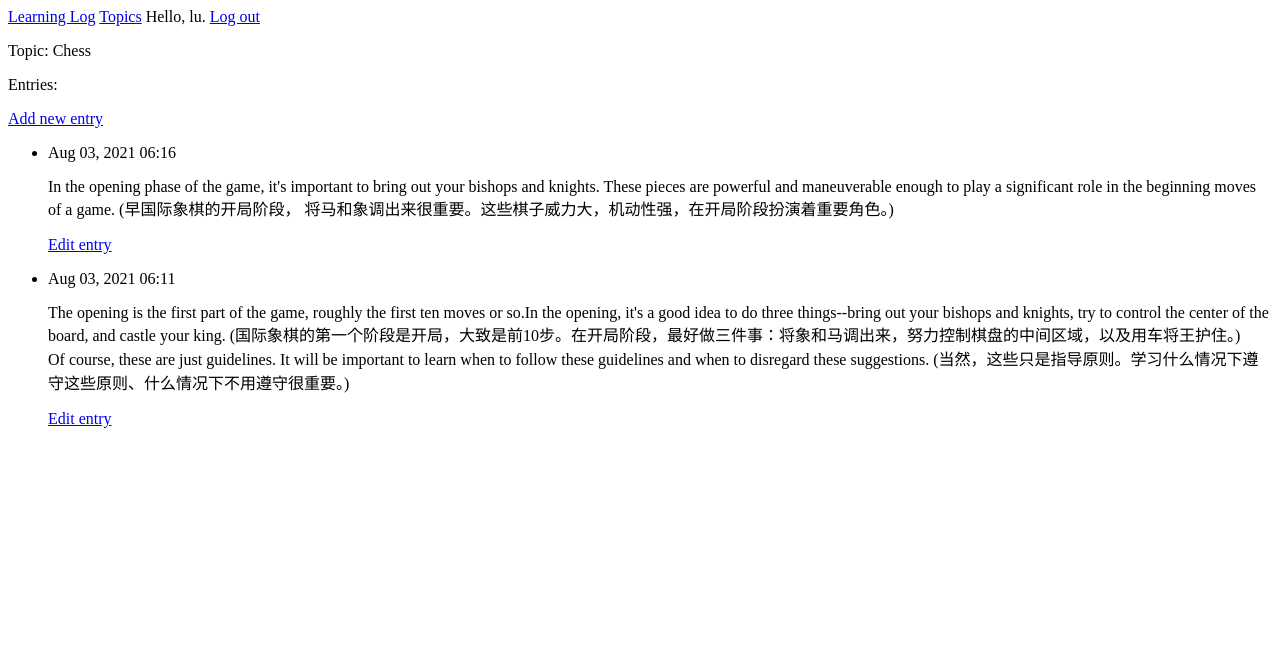
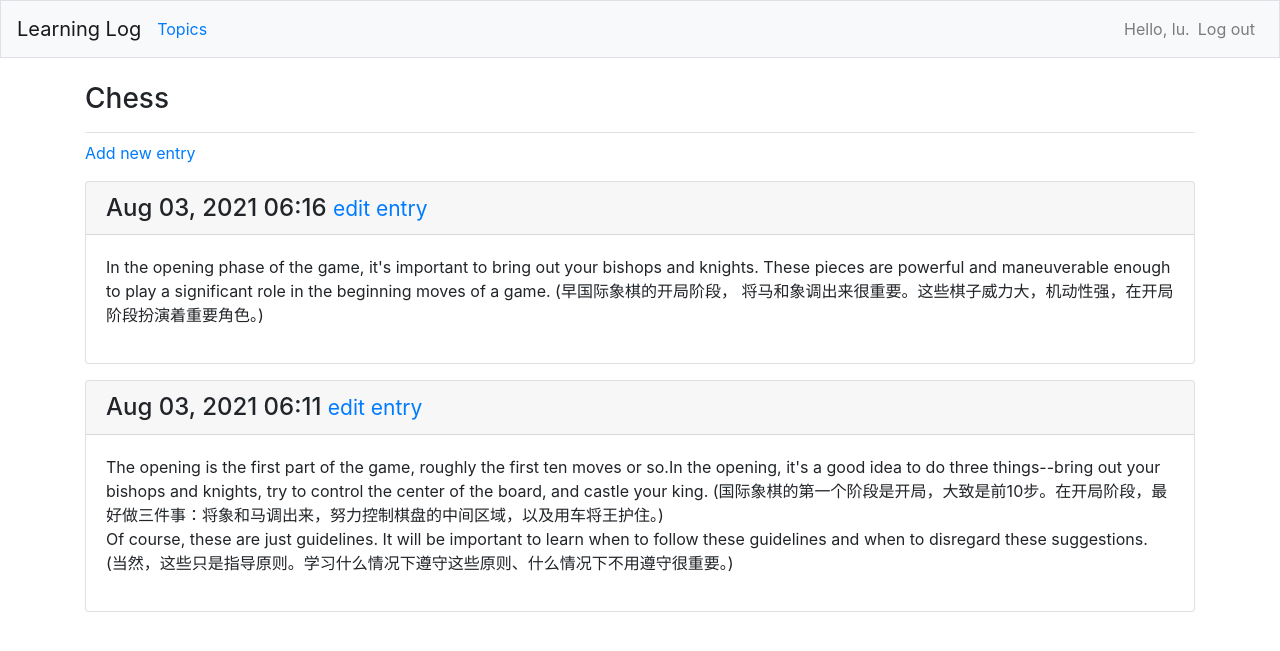
Before and after one commit to tiantian5374/learning_log, a Django app: page /topics/1/ in a window 1280 px wide. Shown: the top 651 px of the page. Run offline with Django 3.2, Linux system fonts and the light colour scheme; a user stored in the database is signed in; data comes from the database, SQL or seed files in the repository; both versions use the stored data as it was after the commit; some libraries are stand-ins or nearby versions.

Commit message:
设置样式

```diff
--- a/learning_log/settings.py
+++ b/learning_log/settings.py
@@ -34,6 +34,9 @@ INSTALLED_APPS = [
     # 我的应用
     'learning_logs',
     'users',
+
+    # 第三方应用
+    'bootstrap4',
 
     # 默认应用
     'django.contrib.admin',
--- a/learning_logs/templates/learning_logs/base.html
+++ b/learning_logs/templates/learning_logs/base.html
@@ -1,13 +1,55 @@
-<p>
-    <a href="{% url 'learning_logs:index' %}">Learning Log</a>
-    <a href="{% url 'learning_logs:topics' %}">Topics</a>
-    {% if user.is_authenticated %}
-        Hello, {{ user.username }}.
-        <a href="{% url 'users:logout' %}">Log out</a>
-    {% else%}
-        <a href="{% url 'users:register' %}">Register</a>
-        <a href="{% url 'users:login' %}">Log in</a>
-    {% endif %}
-</p>
+{% load bootstrap4 %}
 
-{% block content %}{% endblock content %}
+<!doctype html>
+<html lang="en">
+<head>
+    <meta charset="UTF-8">
+    <meta name="viewport"
+          content="width=device-width, user-scalable=no, initial-scale=1.0, maximum-scale=1.0, minimum-scale=1.0">
+    <meta http-equiv="X-UA-Compatible" content="ie=edge">
+    <title>Learning Log</title>
+    {% bootstrap_css %}
+    {% bootstrap_javascript jquery='full' %}
+</head>
+<body>
+<nav class="navbar navbar-expand-md navbar-light bg-light mb-4 border">
+    <a class="navbar-brand" href="{% url 'learning_logs:index'%}">Learning Log</a>
+    <button class="navbar-toggler" type="button" data-toggle="collapse" data-target="#navbarCollapse"
+        aria-controls="navbarCollapse" aria-expanded="false" aria-label="Toggle" navigation>
+        <span class="navbar-toggler-icon"></span></button>
+    <div class="collapse navbar-collapse" id="navbarCollapse">
+        <ul class="navbar-nav mr-auto">
+            <li class="nav-item">
+                <a class="nac-link" href="{% url 'learning_logs:topics'%}">Topics</a>
+            </li>
+        </ul>
+        <ul class="navbar-nav ml-auto">
+            {% if user.is_authenticated %}
+            <li class="nav-item">
+                <span class="navbar-text">Hello, {{ user.username }}.</span>
+            </li>
+            <li class="nav-item">
+                <a class="nav-link" href="{% url 'users:logout' %}">Log out</a>
+            </li>
+            {% else %}
+            <li class="nav_item">
+                <a class="nav-link" href="{% url 'users:register' %}">Register</a>
+            </li>
+            <li class="nav_item">
+                <a class="nav-link" href="{% url 'users:login' %}">Log in</a>
+            </li>
+            {% endif %}
+        </ul>
+    </div>
+</nav>
+
+<main role="main" class="container">
+    <div class="pb-2 mb-2 border-bottom">
+        {% block page_header %}{% endblock page_header %}
+    </div>
+    <div>
+        {% block content %}{% endblock content %}
+    </div>
+</main>
+</body>
+</html>
--- a/learning_logs/templates/learning_logs/topic.html
+++ b/learning_logs/templates/learning_logs/topic.html
@@ -1,24 +1,24 @@
 {% extends 'learning_logs/base.html' %}
 
+{% block page_header %}
+<h3>{{ topic }}</h3>
+{% endblock page_header %}
+
 {% block content %}
-
-<p>Topic: {{ topic }}</p>
-<p>Entries:</p>
 <p>
     <a href="{% url 'learning_logs:new_entry' topic.id %}">Add new entry</a>
 </p>
-<ul>
-    {% for entry in entries %}
-    <li>
-        <p>{{ entry.date_added|date:'M d, Y H:i' }}</p>
-        <p>{{ entry.text|linebreaks }}</p>
-        <p>
-            <a href="{% url 'learning_logs:edit_entry' entry.id %}">Edit entry</a>
-        </p>
-    </li>
-    {% empty %}
-    <li>There are no entries for this topic yet.</li>
-    {% endfor %}
-</ul>
-
+{% for entry in entries %}
+<div class="card mb-3">
+    <h4 class="card-header">
+        {{ entry.date_added|date:'M d, Y H:i' }}
+        <small><a href="{% url 'learning_logs:edit_entry' entry.id %}">edit entry</a></small>
+    </h4>
+    <div class="card-body">
+        {{ entry.text|linebreaks }}
+    </div>
+</div>
+{% empty %}
+<p>There are no entries for this topic yet.</p>
+{% endfor %}
 {% endblock content %}
```
Also changed, not shown: learning_logs/templates/learning_logs/index.html (+8 -3 lines), learning_logs/templates/learning_logs/topics.html (+9 -6 lines), users/templates/registration/login.html (+10 -6 lines), db.sqlite3, users/templates/registration/logged_out.html (renamed from users/templates/registration/logout.html).
